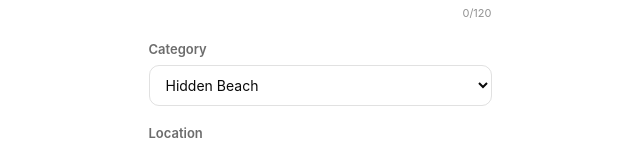
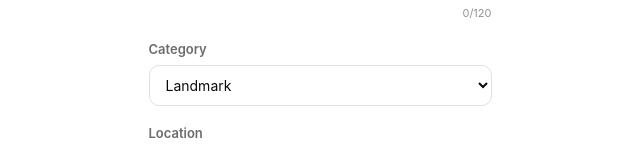
Before and after one commit to TheLimited88/vibe-travel, a Next.js app: page /admin/place/new in a window 1280 px wide. Shown: the part 370-518 px from the top of the page, without its empty margins (320-960 px from the left). Built offline with nearby package versions, Linux system fonts and the light colour scheme.

Commit message:
Add alphabetical categories and admin profile photo to Creator Profile section

```diff
--- a/app/admin/account/page.tsx
+++ b/app/admin/account/page.tsx
@@ -19,6 +19,7 @@ export default function AdminAccountPage() {
       reader.onload = (event) => {
         const result = event.target?.result as string;
         setProfilePhoto(result);
+        localStorage.setItem('adminProfilePhoto', result);
       };
       reader.readAsDataURL(file);
     }
@@ -26,6 +27,7 @@ export default function AdminAccountPage() {
 
   const handleDeletePhoto = () => {
     setProfilePhoto(null);
+    localStorage.removeItem('adminProfilePhoto');
     if (fileInputRef.current) {
       fileInputRef.current.value = '';
     }
--- a/app/admin/place/new/page.tsx
+++ b/app/admin/place/new/page.tsx
@@ -1,6 +1,6 @@
 'use client';
 
-import { useState } from 'react';
+import { useState, useEffect } from 'react';
 import { categories } from '@/data/categories';
 
 // Build color map from canonical categories
@@ -12,12 +12,20 @@ const categoryColorMap = categories.reduce((map, cat) => {
 export default function NewPlacePage() {
   const [title, setTitle] = useState('');
   const [subtitle, setSubtitle] = useState('');
-  const [category, setCategory] = useState('hidden_beach');
+  const [category, setCategory] = useState('landmark');
   const [address, setAddress] = useState('');
   const [about, setAbout] = useState('');
   const [youtubeUrl, setYoutubeUrl] = useState('');
   const [preview, setPreview] = useState(false);
   const [sheetExpanded, setSheetExpanded] = useState(false);
+  const [adminProfilePhoto, setAdminProfilePhoto] = useState<string | null>(null);
+
+  useEffect(() => {
+    const photo = localStorage.getItem('adminProfilePhoto');
+    if (photo) {
+      setAdminProfilePhoto(photo);
+    }
+  }, []);
 
   if (preview) {
     const catLabel = categories.find(c => c.key === category)?.label || 'Hidden Beach';
@@ -197,19 +205,9 @@ export default function NewPlacePage() {
           <div style={{ display: 'flex', flexDirection: 'column', gap: '6px' }}>
             <label style={{ fontSize: '13px', fontWeight: '600', color: 'rgba(10,10,10,0.6)' }}>Category</label>
             <select value={category} onChange={(e) => setCategory(e.target.value)} style={{ border: '1px solid rgba(10,10,10,0.12)', borderRadius: '10px', padding: '10px 12px', fontSize: '14px', fontFamily: 'inherit', color: '#0A0A0A' }}>
-              <optgroup label="Popular">
-                <option value="hidden_beach">Hidden Beach</option>
-                <option value="scenic_lookout">Scenic Lookout</option>
-                <option value="historic_building">Historic Building</option>
-              </optgroup>
-              <optgroup label="All categories">
-                <option value="waterfall">Waterfall</option>
-                <option value="street_art">Street Art</option>
-                <option value="walking_trail">Walking Trail</option>
-                <option value="local_market">Local Market</option>
-                <option value="photography_location">Photography Spot</option>
-                <option value="quiet_escape">Quiet Escape</option>
-              </optgroup>
+              {categories.sort((a, b) => a.label.localeCompare(b.label)).map(cat => (
+                <option key={cat.key} value={cat.key}>{cat.label}</option>
+              ))}
             </select>
           </div>
 
@@ -240,7 +238,11 @@ export default function NewPlacePage() {
           <div style={{ display: 'flex', flexDirection: 'column', gap: '6px' }}>
             <label style={{ fontSize: '13px', fontWeight: '600', color: 'rgba(10,10,10,0.6)' }}>Creator Profile</label>
             <div style={{ display: 'flex', alignItems: 'center', gap: '12px' }}>
-              <div style={{ width: '40px', height: '40px', borderRadius: '50%', background: '#E8D5F2', flexShrink: 0 }}></div>
+              <div style={{ width: '40px', height: '40px', borderRadius: '50%', background: '#E8D5F2', flexShrink: 0, overflow: 'hidden' }}>
+                {adminProfilePhoto && (
+                  <img src={adminProfilePhoto} alt="Admin profile" style={{ width: '100%', height: '100%', objectFit: 'cover' }} />
+                )}
+              </div>
               <div style={{ fontSize: '13px', fontWeight: '600', color: '#6B3FD1' }}>Brett Williams</div>
             </div>
           </div>
```
